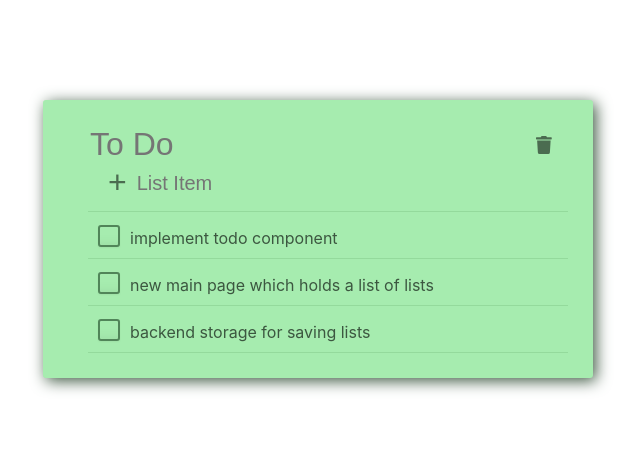
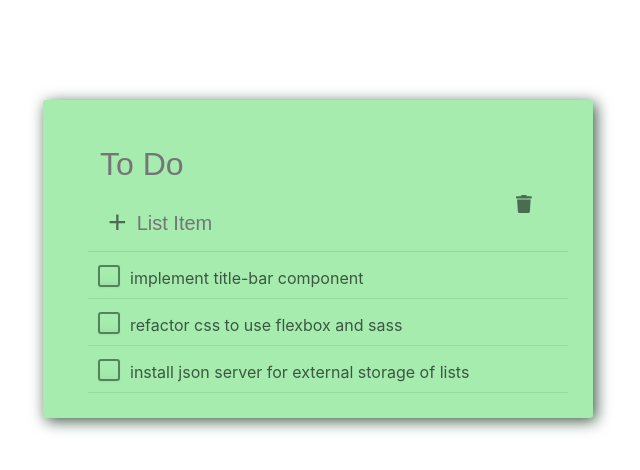
Before and after one commit to IanMFraser/react-to-do-app, a React (Create React App) app: page / in a window 1280 px wide. Shown: the top 470 px of the page, without its empty margins (322-962 px from the left). Built offline with nearby package versions, Linux system fonts and the light colour scheme.

Commit message:
TitleBar Component

```diff
--- a/package.json
+++ b/package.json
@@ -10,6 +10,7 @@
     "@testing-library/jest-dom": "^4.2.4",
     "@testing-library/react": "^9.5.0",
     "@testing-library/user-event": "^7.2.1",
+    "node-sass": "^4.14.1",
     "react": "^16.13.1",
     "react-dom": "^16.13.1",
     "react-scripts": "3.4.1"
--- a/src/App.css
+++ b/src/App.css
@@ -19,12 +19,15 @@ body {
   background-color: #a6ecaf;
 }
 
+.title{
+  margin: 20px;
+}
 .title input {
   display: inline-block;
   background-color: #a6ecaf;
   border: none;
   font-size: 2em;
-  margin-left: 20px;
+  margin-left: 10px;
   outline-width: 0;
   color: #3c5740;;
 }
@@ -121,6 +124,7 @@ body {
   position: absolute;
   top: 0px;
   left: 3px;
+  color: #518559
 }
 
 .listItem p {
--- a/src/App.js
+++ b/src/App.js
@@ -1,58 +1,30 @@
 import React, {useState} from 'react';
 import ToDoForm from './Components/ToDoForm';
 import ListToDos from './Components/ListToDos';
+import TitleBar from './Components/TitleBar';
 import './App.css';
-import { faTrash } from "@fortawesome/free-solid-svg-icons";
-import { FontAwesomeIcon } from "@fortawesome/react-fontawesome";
+// import './App.scss';
 
 const App = () => {
   const [toDos, setToDos] = useState([
     {
       id: 0,
-      items: 'implement todo component',
+      items: 'implement title-bar  component',
       isSelected: false
     },
     {
       id: 1,
-      items: 'new main page which holds a list of lists',
+      items: 'refactor css to use flexbox and sass',
       isSelected: false
     },
     {
       id: 2,
-      items: 'backend storage for saving lists',
+      items: 'install json server for external storage of lists',
       isSelected: false
     }
   ]);
   const [newTask, setNewTask] = useState('');
   const [newTitle, setNewTitle] = useState('');
-
-  //handler to update the new task input when typed
-  const onChange = (e) => {
-    setNewTask(e.target.value)
-  }
-
-  const generateId = () => {
-    let id = toDos.length;
-    return id++;
-  }
-
-  //handler to update toDo list on form submission
-  const onSubmit = (e) => {
-    e.preventDefault()
-    const newItem = {
-      id: generateId(),
-      items: newTask,
-      isSelected: false
-    }
-
-    if(newTask === ''){
-      alert('task cannot be empty')
-    } else {
-      setNewTask('')
-      setToDos([...toDos, newItem])
-    }
-    console.log(toDos)
-  }
 
   //handler to update whether the task is finished or not. - not sure if i need this.
   const checkedHandler= (e) => {
@@ -74,16 +46,42 @@ const App = () => {
     }
   }
 
+  const generateId = () => {
+    let id = toDos.length;
+    return id++;
+  }
+
+  //handler to update the new task input when typed
+  const onChange = (e) => {
+    setNewTask(e.target.value)
+  }
+
+  //handler to update toDo list on form submission
+  const onSubmit = (e) => {
+    e.preventDefault()
+    const newItem = {
+      id: generateId(),
+      items: newTask,
+      isSelected: false
+    }
+
+    if(newTask === ''){
+      alert('task cannot be empty')
+    } else {
+      setNewTask('')
+      setToDos([...toDos, newItem])
+    }
+    console.log(toDos)
+  }
+
+  //handler to update the title input when typed
   const titleHandler = (e) => {
     setNewTitle(e.target.value);
   }
 
   return(
     <div className="container">
-      <div className="title">
-        <input type="text" placeholder="To Do" value={newTitle} onChange={titleHandler}/>
-        <button onClick={deleteFormHandler}><FontAwesomeIcon icon={faTrash}/></button>
-      </div>
+      <TitleBar newTitle={newTitle} titleHandler={titleHandler} deleteFormHandler={deleteFormHandler}/>
       <ToDoForm newTask={newTask} changeHandler={onChange} submitHandler={onSubmit} />
       <ListToDos todos={toDos} checkedHandler={checkedHandler}/>
     </div>
--- /dev/null
+++ b/src/App.scss
@@ -0,0 +1,10 @@
+$background-color: #a6ecaf;
+$text-color: #123213;
+
+body {
+    margin: 0;
+    padding: 0;
+    box-sizing: border-box;
+    color: $text-color;
+    background-color: white;
+  }
--- /dev/null
+++ b/src/Components/TitleBar.js
@@ -0,0 +1,14 @@
+import React from 'react';
+import { faTrash } from "@fortawesome/free-solid-svg-icons";
+import { FontAwesomeIcon } from "@fortawesome/react-fontawesome";
+
+const TitleBar = ({newTitle, titleHandler, deleteFormHandler}) => {
+    return(
+        <div className="title">
+            <input type="text" placeholder="To Do" value={newTitle} onChange={titleHandler}/>
+            <button onClick={deleteFormHandler}><FontAwesomeIcon icon={faTrash}/></button>
+        </div>
+    )
+}
+
+export default TitleBar;
```
Also changed, not shown: 1 other file (tests, documents, lock files or other folders).
